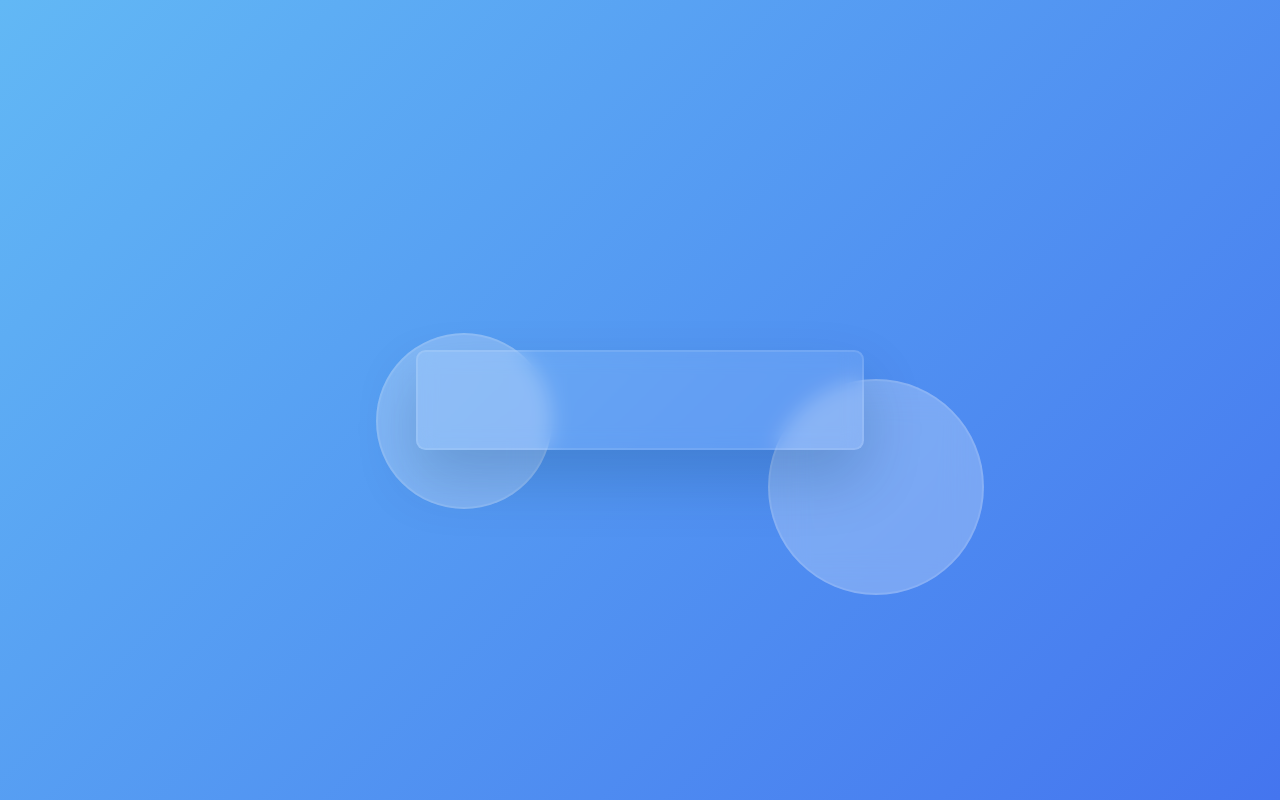
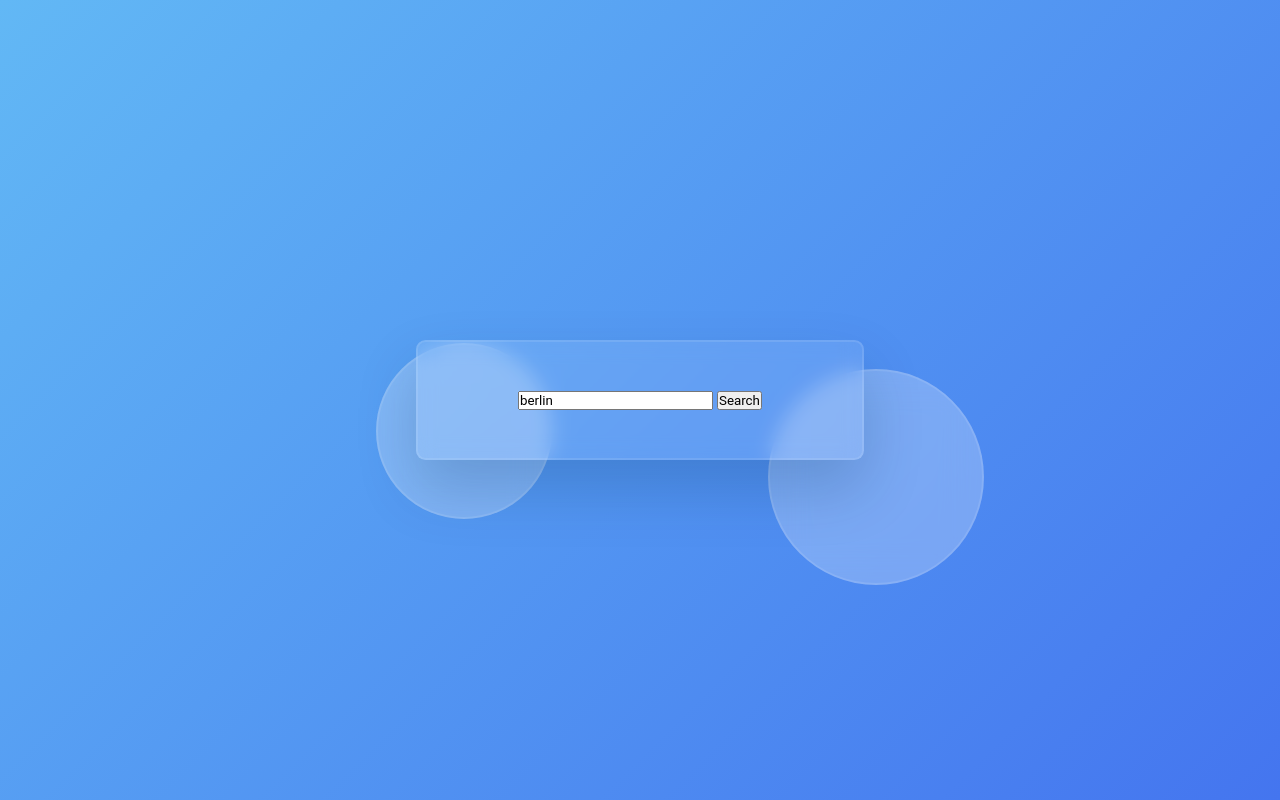
Before and after one commit to GolikAndrii/wheatherAPI, a plain HTML site: page index.html in a window 1280 px wide. Drawn offline with Linux system fonts and the light colour scheme.

Commit message:
Add search block

```diff
--- a/index.html
+++ b/index.html
@@ -10,7 +10,10 @@
     <div class="shape shape-1"></div>
     <div class="shape shape-2"></div>
     <div class="container">
-
+        <div class="search-container">
+            <input type="text" placeholder="Enter a city name" id="city" value="berlin">
+            <button id="search-btn">Search</button>
+        </div>
     </div>
 </div>
 
```
